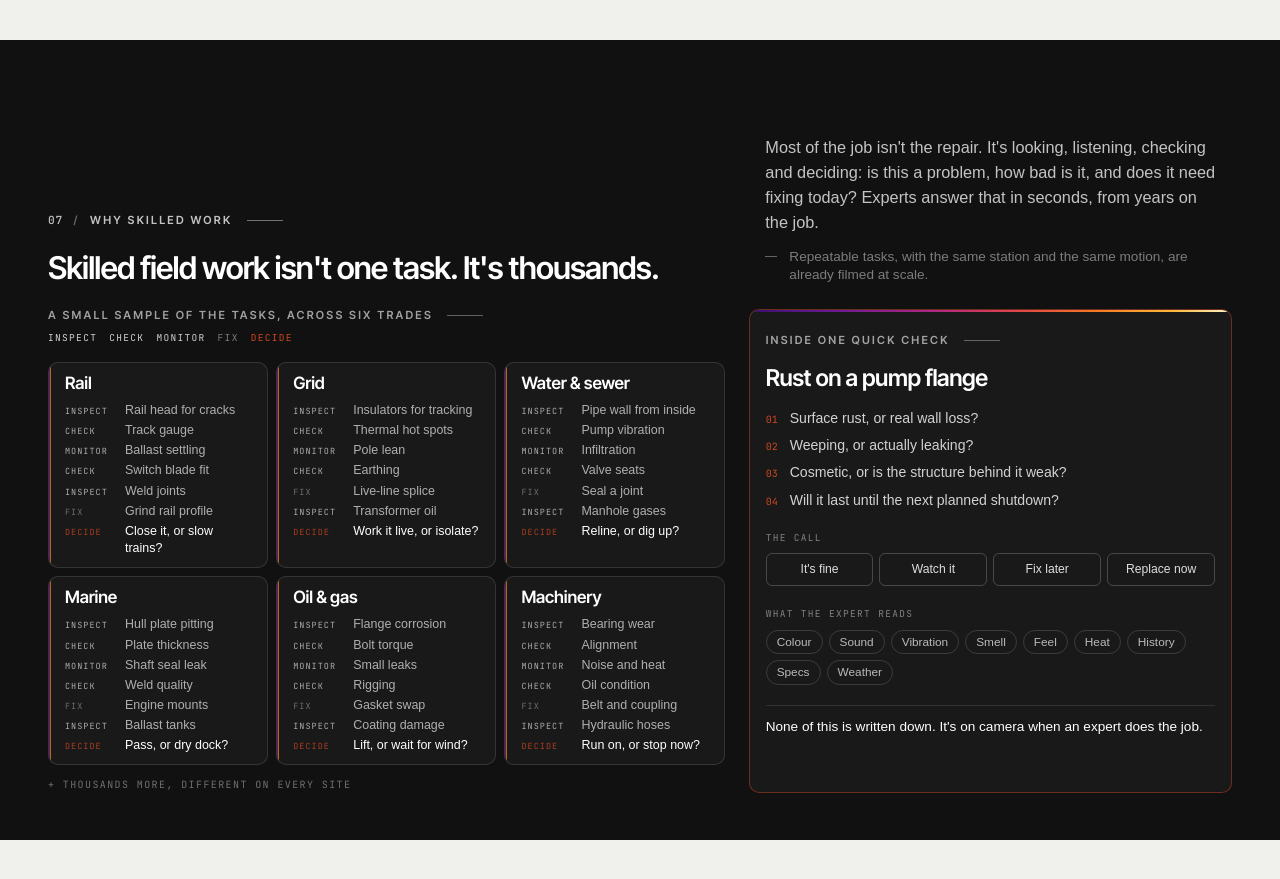
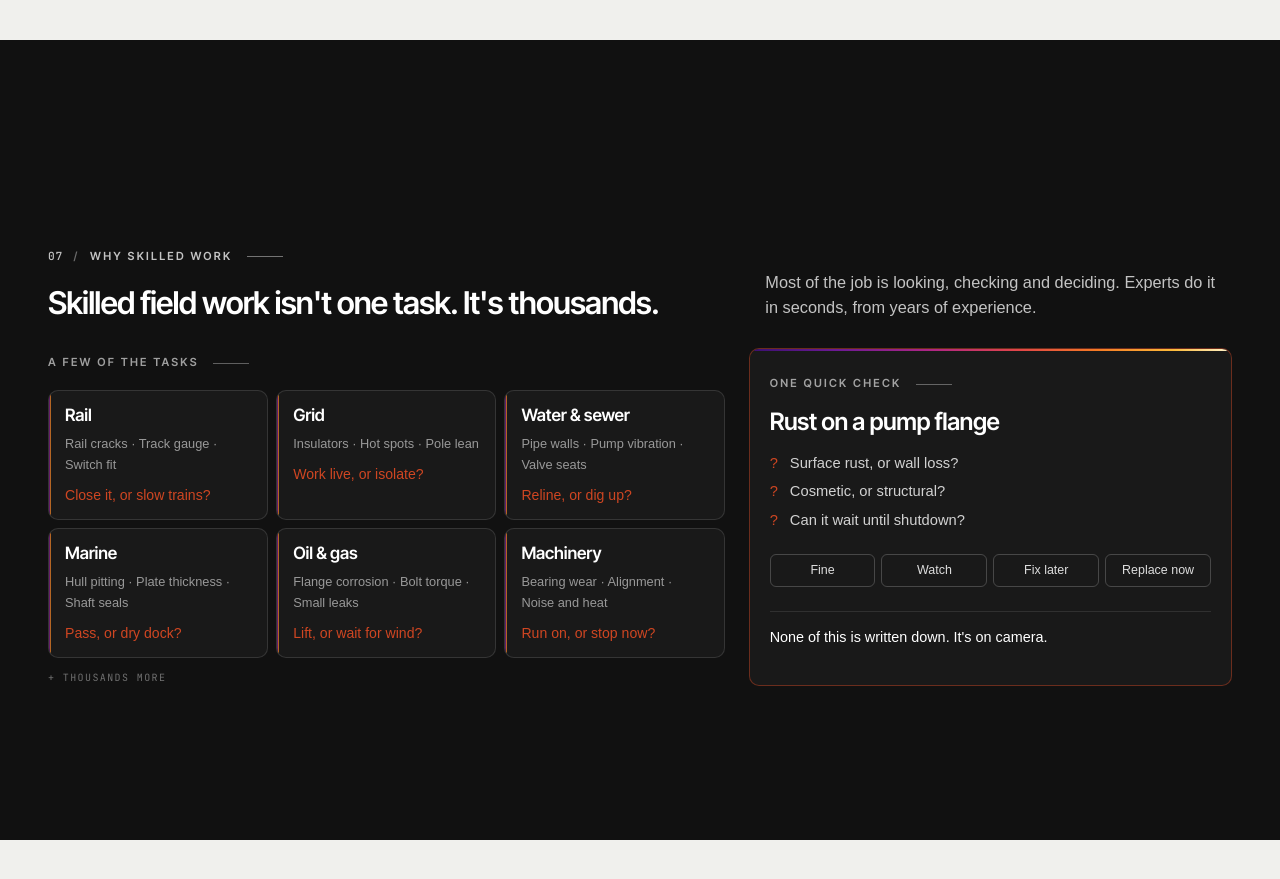
Before and after one commit to CIVO-CIVO/Enlightdata.ai-pitchdeck-website, a Next.js app: page / in a window 1280 px wide. Shown: the part 4760-5639 px from the top of the page. Built offline with nearby package versions, Linux system fonts and the light colour scheme; a web font is replaced by a local one.

Commit message:
Why slide: shorter and calmer
Co-Authored-By: Claude Opus 5.5 <noreply@anthropic.com>

```diff
--- a/components/slides/Why.tsx
+++ b/components/slides/Why.tsx
@@ -1,16 +1,7 @@
 import { Slide, SlideEyebrow } from "@/components/deck/Slide";
 import { why } from "@/lib/content";
 
-// each kind of task gets its own weight, so the wall reads as mostly looking and checking, not repairing
-const KIND: Record<string, string> = {
-  Inspect: "text-white/80",
-  Check: "text-white/80",
-  Monitor: "text-white/80",
-  Fix: "text-white/45",
-  Decide: "text-accent-night",
-};
-
-/** 07: skilled field work is thousands of tasks, and most of them are inspection, checks and judgement calls. */
+/** 07: skilled field work is thousands of tasks, and most of them are checks and judgement calls. */
 export function WhySlide() {
   const c = why.case;
   return (
@@ -20,80 +11,43 @@ export function WhySlide() {
           <SlideEyebrow id="why" />
           <h2 className="t-h2 mt-5 text-white">{why.title}</h2>
         </div>
-        <div>
-          <p className="t-lead text-white/75">{why.lead}</p>
-          <p className="mt-3 flex gap-3 text-[0.85rem] leading-snug text-white/45">
-            <span aria-hidden className="mt-[0.6em] h-px w-3 shrink-0 bg-white/35" />
-            {why.simple}
-          </p>
-        </div>
+        <p className="t-lead text-white/75">{why.lead}</p>
       </div>
 
-      <div className="mt-9 grid gap-4 lg:short:mt-6 lg:grid-cols-[minmax(0,7fr)_minmax(0,5fr)] lg:gap-6">
-        {/* the range */}
+      <div className="mt-10 grid gap-4 lg:short:mt-7 lg:grid-cols-[minmax(0,7fr)_minmax(0,5fr)] lg:gap-6">
         <div>
-          <div className="flex flex-wrap items-baseline justify-between gap-x-4 gap-y-2">
-            <p className="eyebrow text-white/60">{why.rangeTitle}</p>
-            <p className="flex gap-3 font-mono text-[9.5px] uppercase tracking-[0.14em]">
-              {why.kinds.map((k) => (
-                <span key={k} className={KIND[k]}>{k}</span>
-              ))}
-            </p>
-          </div>
+          <p className="eyebrow text-white/60">{why.rangeTitle}</p>
           <div className="mt-4 grid grid-cols-2 gap-2 sm:grid-cols-3">
             {why.trades.map((t) => (
-              <div key={t.trade} className="relative overflow-hidden rounded-[10px] border border-white/12 bg-night-2 px-4 py-3 lg:short:py-2.5">
+              <div key={t.trade} className="relative overflow-hidden rounded-[10px] border border-white/12 bg-night-2 px-4 py-3.5">
                 <span aria-hidden className="heat-gradient absolute inset-y-0 left-0 w-[2px] opacity-70" />
                 <p className="t-h4 text-white">{t.trade}</p>
-                <ul className="mt-2 space-y-[3px]">
-                  {t.tasks.map(([kind, task]) => (
-                    <li key={task} className="flex items-baseline gap-2 text-[0.78rem] leading-snug">
-                      <span className={`w-[52px] shrink-0 font-mono text-[8.5px] uppercase tracking-[0.12em] ${KIND[kind]} opacity-80`}>{kind}</span>
-                      <span className={kind === "Decide" ? "text-white" : "text-white/65"}>{task}</span>
-                    </li>
-                  ))}
-                </ul>
+                <p className="mt-2 text-[0.8rem] leading-relaxed text-white/55">{t.tasks.join(" · ")}</p>
+                <p className="mt-2.5 text-[0.88rem] leading-snug text-accent-night">{t.call}</p>
               </div>
             ))}
           </div>
           <p className="mt-3 font-mono text-[10px] uppercase tracking-[0.14em] text-white/40">{why.more}</p>
         </div>
 
-        {/* one check, opened up */}
-        <div className="relative overflow-hidden rounded-[10px] border border-accent-night/45 bg-night-2 p-5 lg:short:p-4">
+        <div className="relative overflow-hidden rounded-[10px] border border-accent-night/45 bg-night-2 p-6 lg:short:p-5">
           <span aria-hidden className="heat-gradient absolute inset-x-0 top-0 h-[2px]" />
           <p className="eyebrow text-white/60">{c.title}</p>
-          <p className="mt-3 font-display text-[1.45rem] font-semibold leading-tight tracking-[-0.02em] text-white">{c.finding}</p>
-
-          <ol className="mt-4 space-y-2">
-            {c.questions.map((q, i) => (
-              <li key={q} className="flex items-baseline gap-3 text-[0.88rem] leading-snug text-white/80">
-                <span className="font-mono text-[10px] text-accent-night">{String(i + 1).padStart(2, "0")}</span>
+          <p className="mt-3 font-display text-[1.5rem] font-semibold leading-tight tracking-[-0.02em] text-white">{c.finding}</p>
+          <ul className="mt-4 space-y-2">
+            {c.questions.map((q) => (
+              <li key={q} className="flex items-baseline gap-3 text-[0.92rem] leading-snug text-white/80">
+                <span aria-hidden className="text-accent-night">?</span>
                 {q}
               </li>
             ))}
-          </ol>
-
-          <p className="mt-5 font-mono text-[9.5px] uppercase tracking-[0.14em] text-white/45">{c.outcomesTitle}</p>
-          <div className="mt-2 grid grid-cols-4 gap-1.5">
+          </ul>
+          <div className="mt-6 grid grid-cols-4 gap-1.5">
             {c.outcomes.map((o) => (
-              <span
-                key={o}
-                className={`rounded-[6px] border px-2 py-2 text-center text-[0.76rem] leading-tight border-white/20 text-white/85`}
-              >
-                {o}
-              </span>
+              <span key={o} className="rounded-[6px] border border-white/20 px-2 py-2 text-center text-[0.78rem] leading-tight text-white/85">{o}</span>
             ))}
           </div>
-
-          <p className="mt-5 font-mono text-[9.5px] uppercase tracking-[0.14em] text-white/45">{c.sensesTitle}</p>
-          <p className="mt-2 flex flex-wrap gap-1.5">
-            {c.senses.map((s) => (
-              <span key={s} className="rounded-full border border-white/15 px-2.5 py-0.5 text-[0.74rem] text-white/70">{s}</span>
-            ))}
-          </p>
-
-          <p className="mt-5 border-t border-white/10 pt-3 text-[0.85rem] leading-snug text-white">{c.note}</p>
+          <p className="mt-6 border-t border-white/10 pt-4 text-[0.9rem] leading-snug text-white">{c.note}</p>
         </div>
       </div>
     </Slide>
--- a/lib/content.ts
+++ b/lib/content.ts
@@ -165,33 +165,23 @@ export const fields = {
 export const why = {
   eyebrow: "Why skilled work",
   title: "Skilled field work isn't one task. It's thousands.",
-  lead: "Most of the job isn't the repair. It's looking, listening, checking and deciding: is this a problem, how bad is it, and does it need fixing today? Experts answer that in seconds, from years on the job.",
-  simple: "Repeatable tasks, with the same station and the same motion, are already filmed at scale.",
-  rangeTitle: "A small sample of the tasks, across six trades",
-  kinds: ["Inspect", "Check", "Monitor", "Fix", "Decide"] as const,
+  lead: "Most of the job is looking, checking and deciding. Experts do it in seconds, from years of experience.",
+  rangeTitle: "A few of the tasks",
   trades: [
-    { trade: "Rail", tasks: [["Inspect", "Rail head for cracks"], ["Check", "Track gauge"], ["Monitor", "Ballast settling"], ["Check", "Switch blade fit"], ["Inspect", "Weld joints"], ["Fix", "Grind rail profile"], ["Decide", "Close it, or slow trains?"]] },
-    { trade: "Grid", tasks: [["Inspect", "Insulators for tracking"], ["Check", "Thermal hot spots"], ["Monitor", "Pole lean"], ["Check", "Earthing"], ["Fix", "Live-line splice"], ["Inspect", "Transformer oil"], ["Decide", "Work it live, or isolate?"]] },
-    { trade: "Water & sewer", tasks: [["Inspect", "Pipe wall from inside"], ["Check", "Pump vibration"], ["Monitor", "Infiltration"], ["Check", "Valve seats"], ["Fix", "Seal a joint"], ["Inspect", "Manhole gases"], ["Decide", "Reline, or dig up?"]] },
-    { trade: "Marine", tasks: [["Inspect", "Hull plate pitting"], ["Check", "Plate thickness"], ["Monitor", "Shaft seal leak"], ["Check", "Weld quality"], ["Fix", "Engine mounts"], ["Inspect", "Ballast tanks"], ["Decide", "Pass, or dry dock?"]] },
-    { trade: "Oil & gas", tasks: [["Inspect", "Flange corrosion"], ["Check", "Bolt torque"], ["Monitor", "Small leaks"], ["Check", "Rigging"], ["Fix", "Gasket swap"], ["Inspect", "Coating damage"], ["Decide", "Lift, or wait for wind?"]] },
-    { trade: "Machinery", tasks: [["Inspect", "Bearing wear"], ["Check", "Alignment"], ["Monitor", "Noise and heat"], ["Check", "Oil condition"], ["Fix", "Belt and coupling"], ["Inspect", "Hydraulic hoses"], ["Decide", "Run on, or stop now?"]] },
-  ] as { trade: string; tasks: [string, string][] }[],
-  more: "+ thousands more, different on every site",
+    { trade: "Rail", tasks: ["Rail cracks", "Track gauge", "Switch fit"], call: "Close it, or slow trains?" },
+    { trade: "Grid", tasks: ["Insulators", "Hot spots", "Pole lean"], call: "Work live, or isolate?" },
+    { trade: "Water & sewer", tasks: ["Pipe walls", "Pump vibration", "Valve seats"], call: "Reline, or dig up?" },
+    { trade: "Marine", tasks: ["Hull pitting", "Plate thickness", "Shaft seals"], call: "Pass, or dry dock?" },
+    { trade: "Oil & gas", tasks: ["Flange corrosion", "Bolt torque", "Small leaks"], call: "Lift, or wait for wind?" },
+    { trade: "Machinery", tasks: ["Bearing wear", "Alignment", "Noise and heat"], call: "Run on, or stop now?" },
+  ],
+  more: "+ thousands more",
   case: {
-    title: "Inside one quick check",
+    title: "One quick check",
     finding: "Rust on a pump flange",
-    questions: [
-      "Surface rust, or real wall loss?",
-      "Weeping, or actually leaking?",
-      "Cosmetic, or is the structure behind it weak?",
-      "Will it last until the next planned shutdown?",
-    ],
-    outcomesTitle: "The call",
-    outcomes: ["It's fine", "Watch it", "Fix later", "Replace now"],
-    sensesTitle: "What the expert reads",
-    senses: ["Colour", "Sound", "Vibration", "Smell", "Feel", "Heat", "History", "Specs", "Weather"],
-    note: "None of this is written down. It's on camera when an expert does the job.",
+    questions: ["Surface rust, or wall loss?", "Cosmetic, or structural?", "Can it wait until shutdown?"],
+    outcomes: ["Fine", "Watch", "Fix later", "Replace now"],
+    note: "None of this is written down. It's on camera.",
   },
 };
 
```
